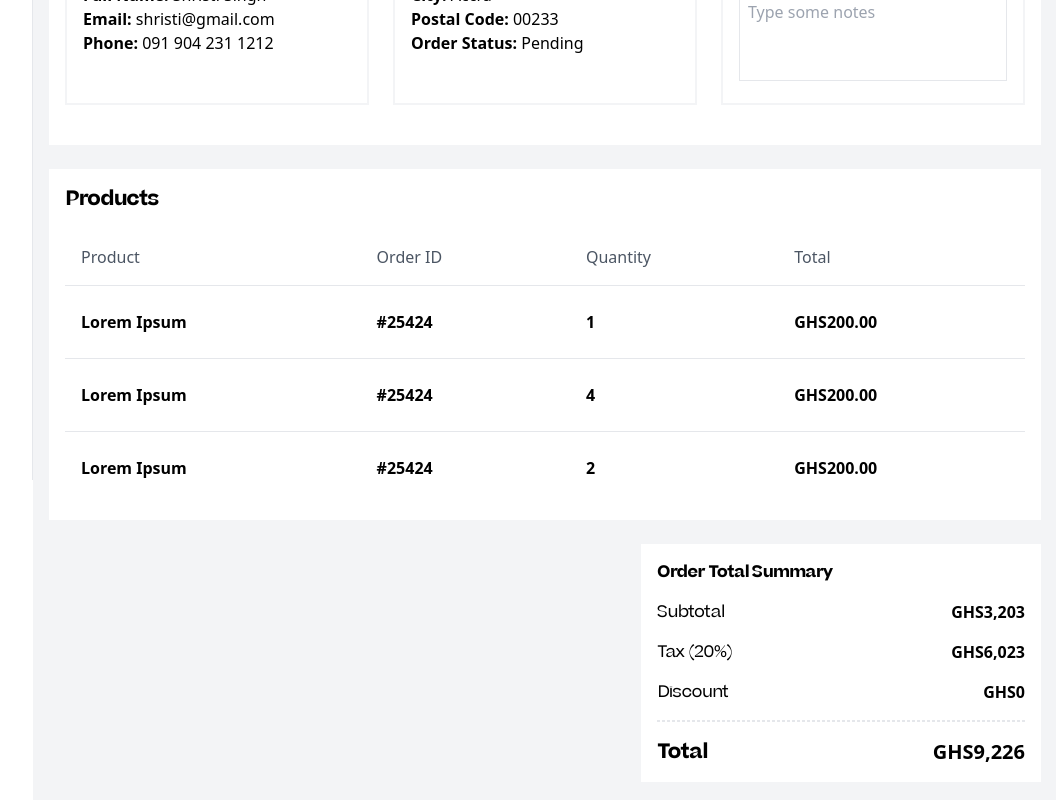
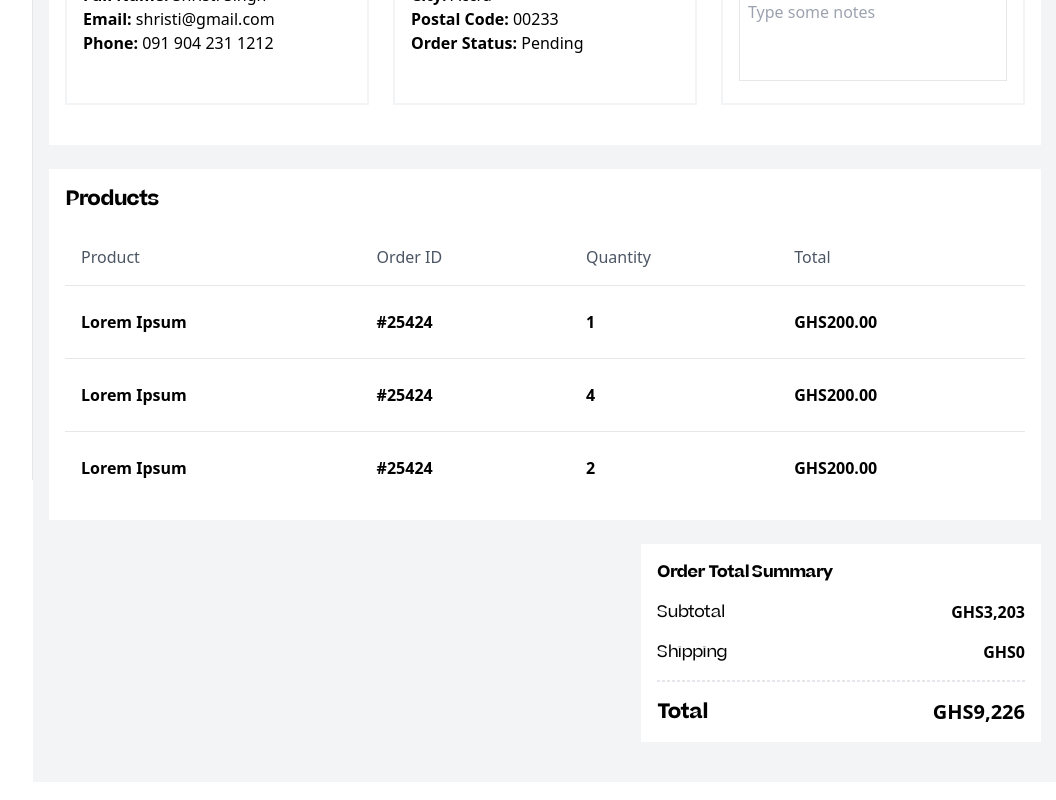
Before and after one commit to Acquaah-Emmanuel-Kofi/fashion-commerce, a Next.js app: page /admin/orders/1 in a window 1280 px wide. Shown: the part 320-1120 px from the top of the page, without its empty margins (223-1279 px from the left). Built offline with nearby package versions, Linux system fonts and the light colour scheme.

Commit message:
refactor: remove tax from order total summary

```diff
--- a/src/app/admin/(pages)/orders/[orderId]/components/OrderTotalSummary.tsx
+++ b/src/app/admin/(pages)/orders/[orderId]/components/OrderTotalSummary.tsx
@@ -10,12 +10,7 @@ export default function OrderTotalSummary () {
         </div>
 
         <div className="flex justify-between w-full ">
-          <p className="text-base font-beatrice">Tax (20%)</p>
-          <p className="font-semibold text-base">GHS6,023</p>
-        </div>
-
-        <div className="flex justify-between w-full ">
-          <p className="text-base font-beatrice">Discount</p>
+          <p className="text-base font-beatrice">Shipping</p>
           <p className="font-semibold text-base">GHS0</p>
         </div>
 
```
